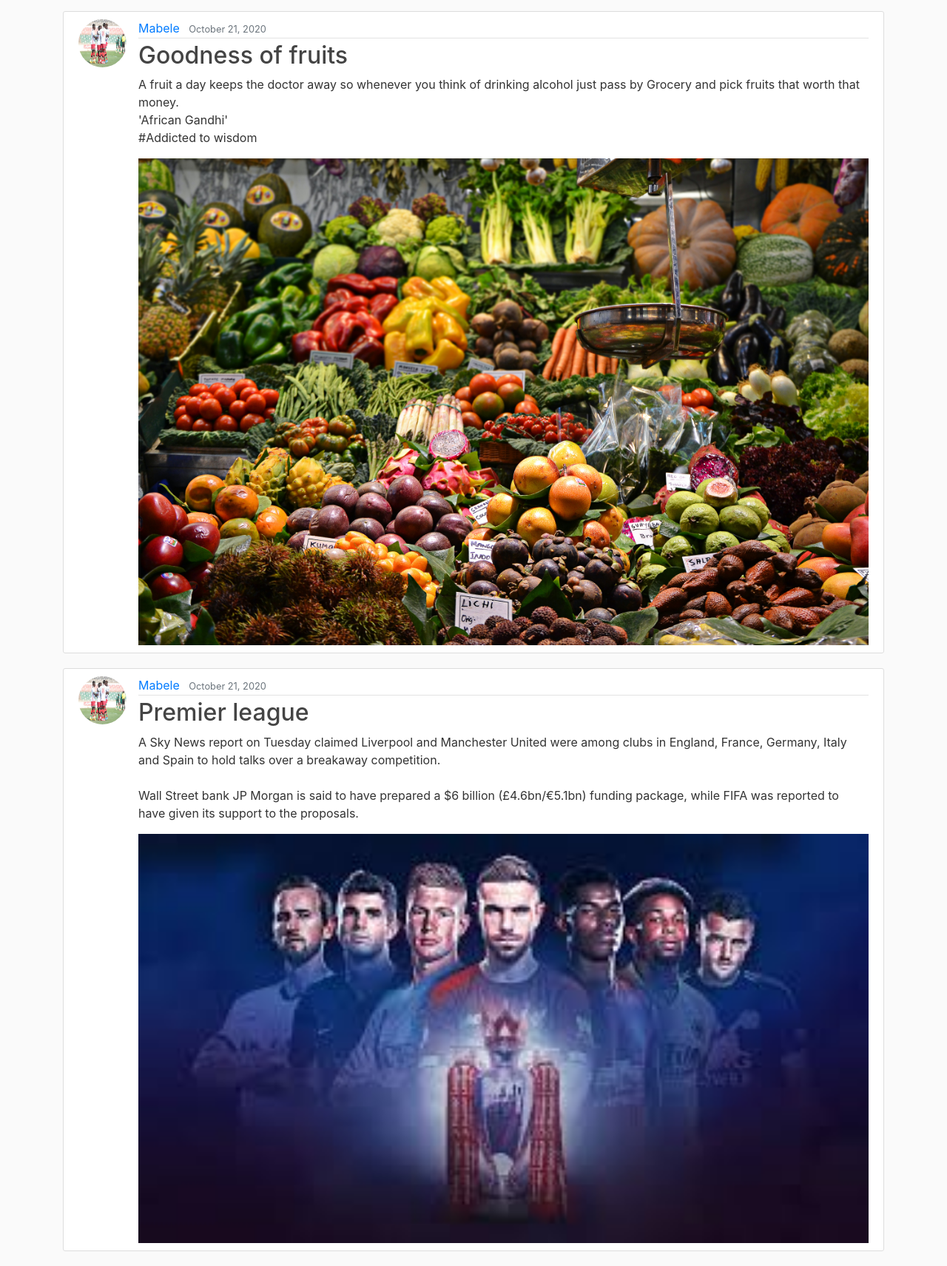
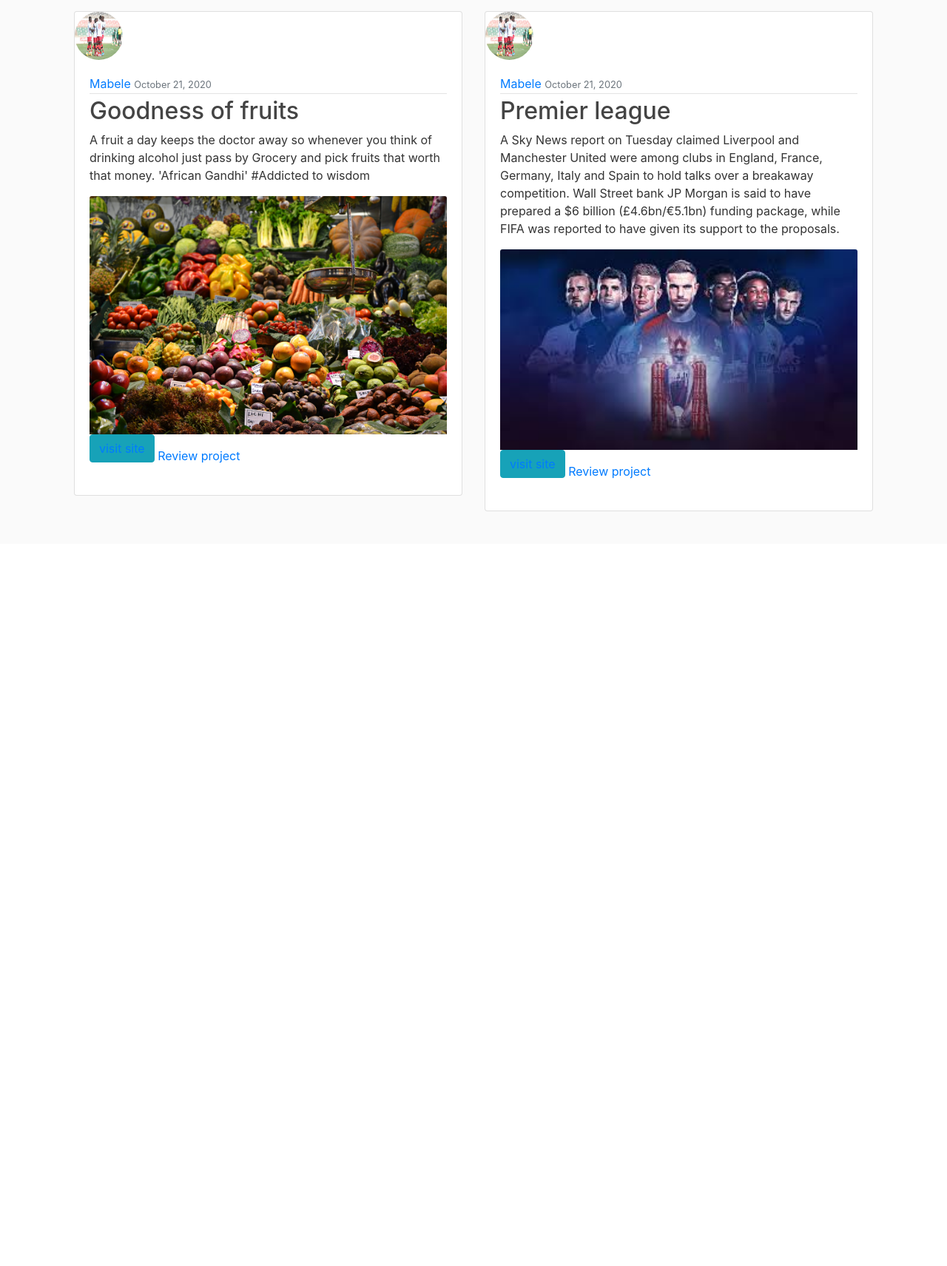
Before and after one commit to andiwoedwin/Awards, a Django app: page / in a window 1280 px wide. Shown: the part 65-1776 px from the top of the page at 74% size. After the commit the page ends 756 px from the top, so only its background shows below. Run offline with Django 3.2, Linux system fonts and the light colour scheme; data comes from the database, SQL or seed files in the repository; some libraries are stand-ins or nearby versions.

Commit message:
add button to visit site

```diff
--- a/insta/templates/insta/home.html
+++ b/insta/templates/insta/home.html
@@ -1,20 +1,36 @@
 {% extends 'insta/base.html' %}
 {% block content %}
+<div class="container-fluid">
+    <div class="row">
+
     {% for post in posts %}
+    <div class="col-md-6 mb-4 ">
+        <div class="card">
 
-        <article class="media content-section">
+        <!-- <article class="media content-section"> -->
+
             <img class="rounded-circle article-img" src="{{ post.author.profile.image.url }}" alt="">
-            <div class="media-body">
+            <!-- <div class="col-md-4"> -->
+            <div class="card-body">
+
+
             <div class="article-metadata">
-                <a class="mr-2" href="#">{{ post.author }}</a>
+                <a class="" href="#">{{ post.author }}</a>
                 <small class="text-muted">{{ post.date_posted|date:"F d, Y" }}</small>
             </div>
             <h2><a class="article-title" href="{% url 'post-detail' post.id %}">{{ post.title }}</a></h2>
-            <p class="article-content">{{ post.content }}</p>
-            <img height="100%" width="100%" src= "{{ post.image.url }}">
+            <p class="card-text">{{ post.content }}</p>
+            <img class="card-img-top" height="100%" width="100%" src= "{{ post.image.url }}" alt="Card image cap">
+            <button class="btn btn-info mb-4" ><a href="{{ post.url }}">visit site</a></button>
+
+            <a href="{% url 'post-detail' post.pk %}">Review project</a>
 
             </div>
-        </article>
+        </div>
+    </div>
+        <!-- </article> -->
 
-    {% endfor %}
+        {% endfor %}
+    </div>
+</div>
 {% endblock content %}
```
